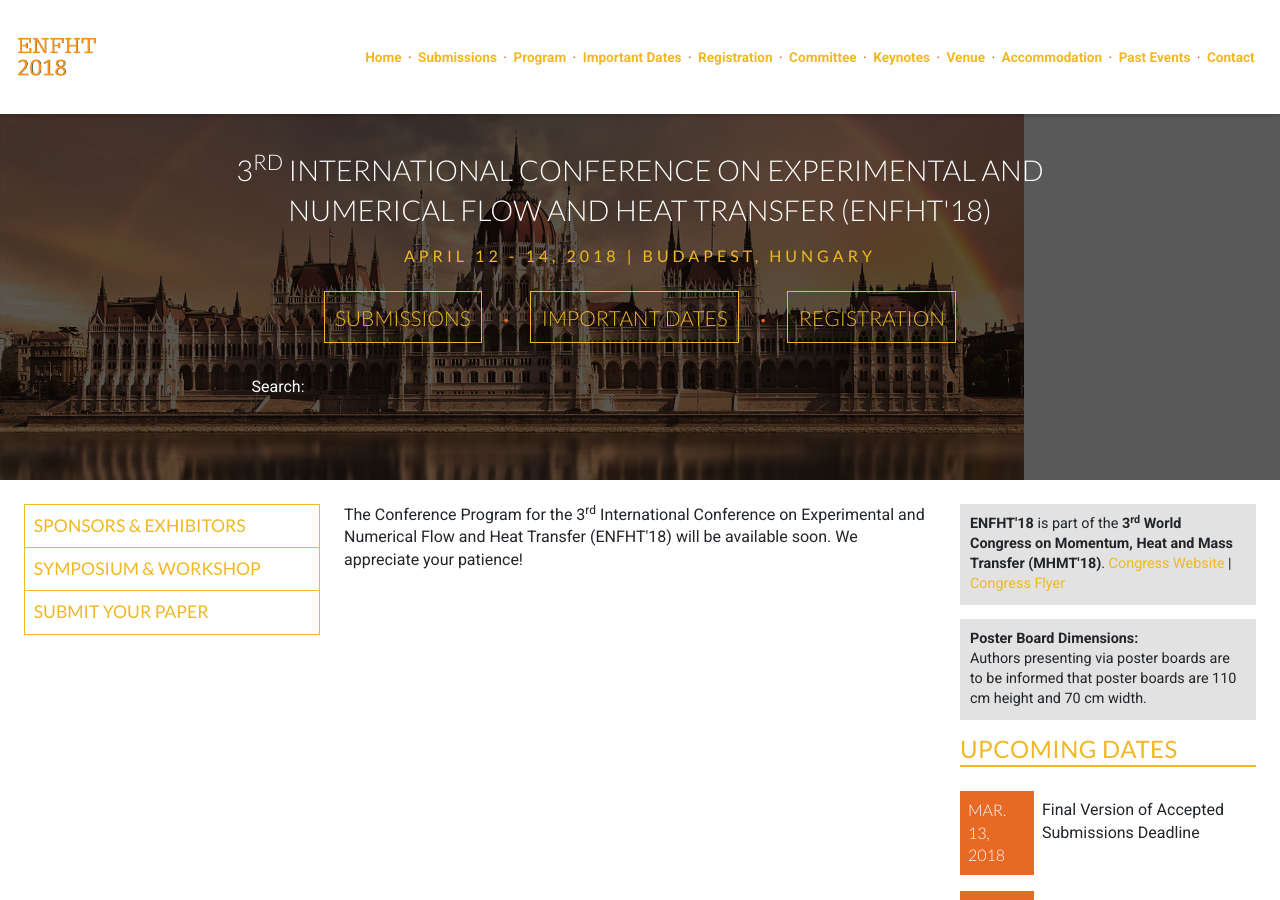
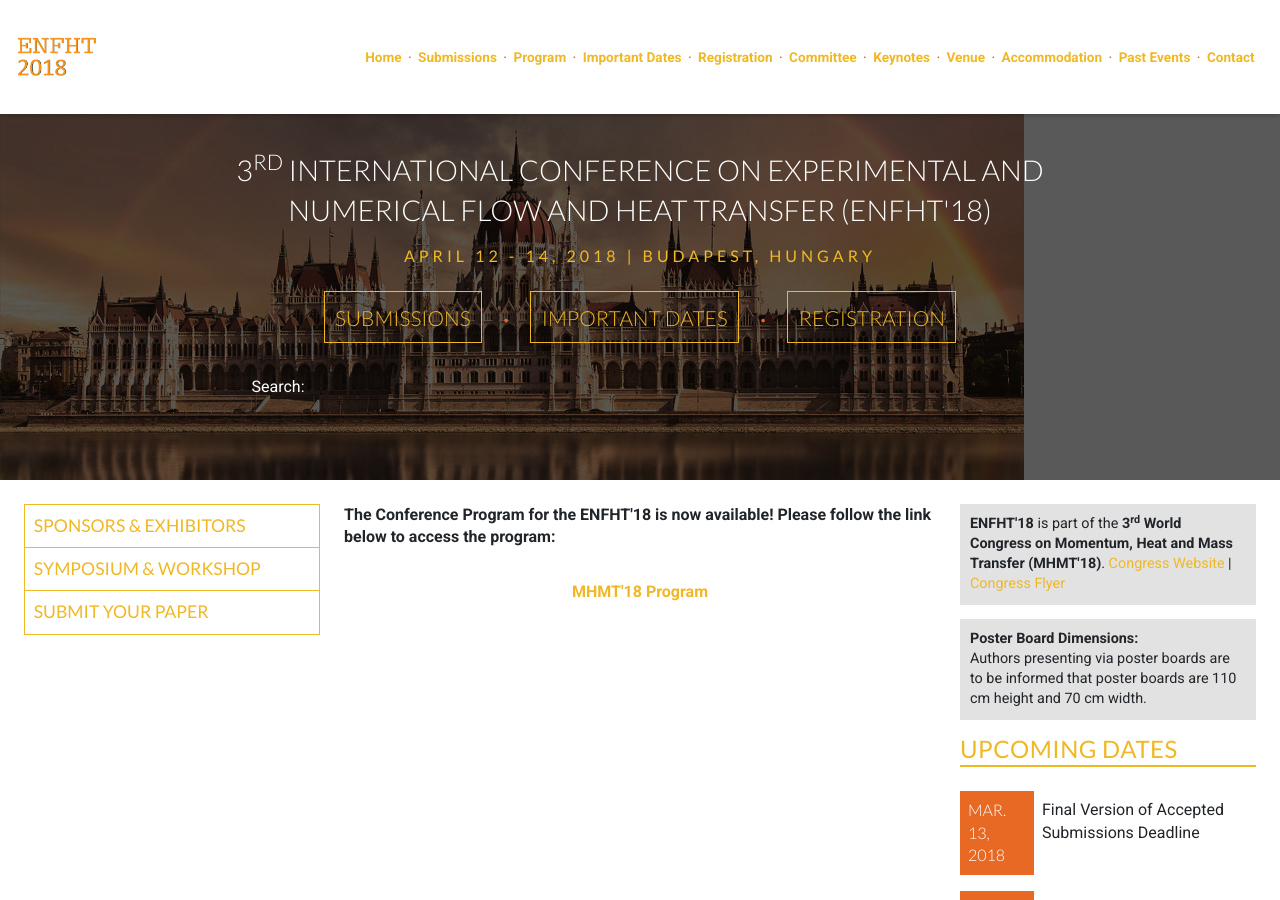
Before and after one commit to intaset/enfht, a Jekyll site: the page built from program.html, in a window 1280 px wide and 900 px high. Built offline with Jekyll 4.4.1, drawn with Linux system fonts in a browser that asks for light colours; nearby versions of some CDN libraries; Markdown is read by kramdown in place of the engine named in the settings; comment, search, counter and statistics services are not loaded.

Commit message:
added program

```diff
--- a/program.html
+++ b/program.html
@@ -7,10 +7,11 @@ keyword: experimental flow conference, expiremental heat transfer conference, nu
 
 <div class="unit unit-s-1 unit-m-1-4-1 unit-l-1-4-1">
   <div class="unit-spacer content">
-    <p class="body">The Conference Program for the 3<sup>rd</sup> International Conference on Experimental and Numerical Flow and Heat Transfer (ENFHT'18) will be available soon. We appreciate your patience!</p>
+    <!-- <p class="body">The Conference Program for the 3<sup>rd</sup> International Conference on Experimental and Numerical Flow and Heat Transfer (ENFHT'18) will be available soon. We appreciate your patience!</p> -->
 
-<!--     <p class="body">The Conference Program for the International Conference on Combustion Science and Processes (CSP'18) is now available! Please follow the link below to access the program: </p>
+	<p class="body"><strong>The Conference Program for the ENFHT'18 is now available! Please follow the link below to access the program:</strong></p>
 
-    <p align="center"><a href="../MHMT17_Program.pdf" class="body-link">MHMT'18 Program</a></p> -->
+    <p align="center"><strong><a href="https://mhmtcongress.com/program" class="body-link" target="_blank">MHMT'18 Program</a></strong></p>
+
   </div>
   </div>
```
Also changed, not shown: 1 other file.
